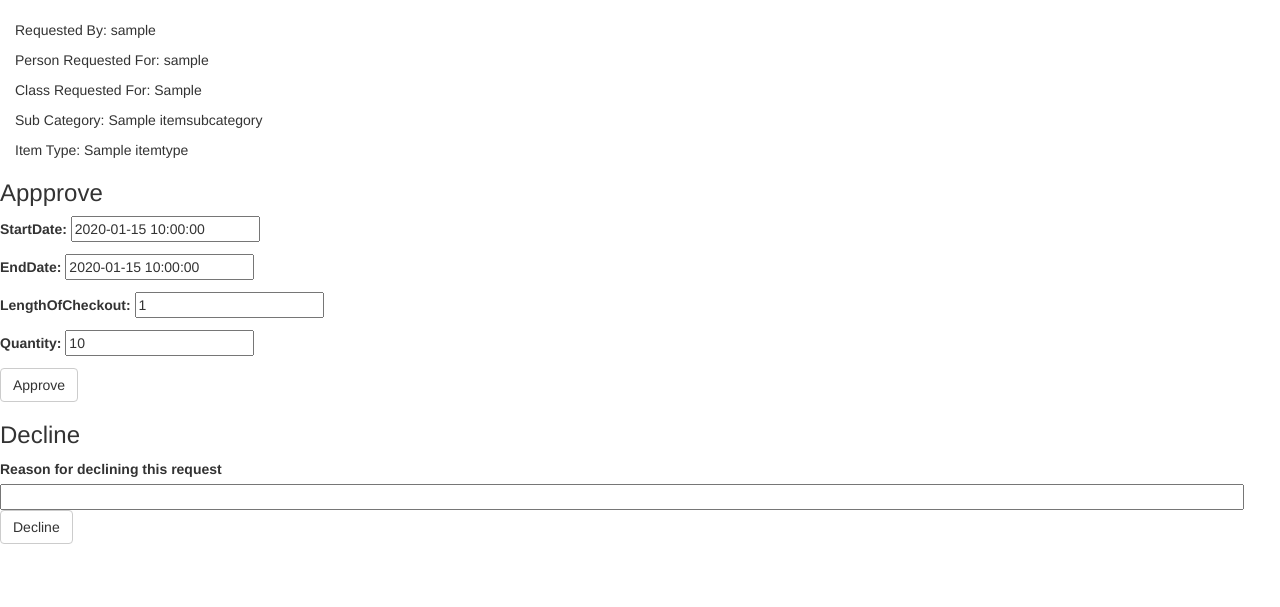
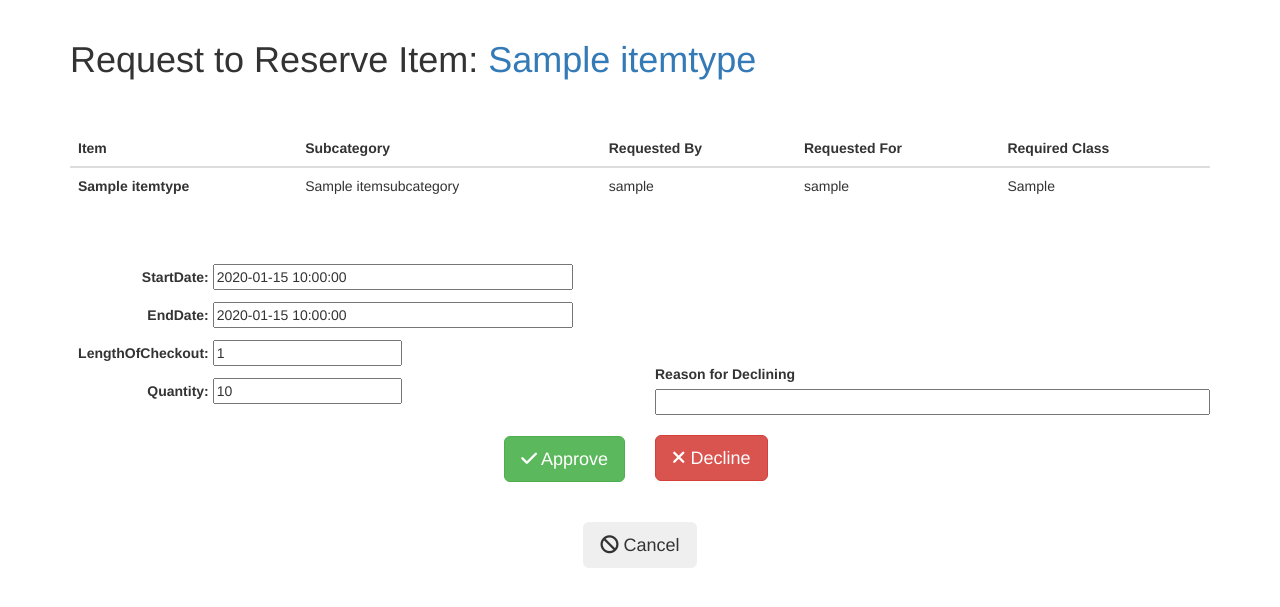
Before and after one commit to Awmusic12635/SeniorDev, a Django app: page /reservationRequest/edit/1 in a window 1280 px wide. Shown: the part 50-657 px from the top of the page. Run offline with Django 3.2, Linux system fonts and the light colour scheme; a user stored in the database is signed in; tables that the repository leaves empty hold one stand-in row (values such as "Sample post"); some libraries are stand-ins or nearby versions.

Commit message:
begin updating item detail styles

```diff
--- a/backend/static/css/style.css
+++ b/backend/static/css/style.css
@@ -14,7 +14,7 @@
 .navbar-brand img {
 	max-width: 125px;
 }
-#addItemButton, #reservedItemButton, #additemtypebutton {
+#addItemButton, #reservedItemButton, #additemtypebutton, #categoryButton {
   margin-top: 20px;
 }
 .tableHeader {
@@ -44,6 +44,9 @@
 .form-category button[type="submit"] {
 	margin-top: 20px;
 }
+.form-decline {
+	margin-top: 100px;
+}
 #subcategoryDiv {
 	margin-bottom: 20px;
 	margin-top: 20px;
--- a/backend/templates/addCategory.html
+++ b/backend/templates/addCategory.html
@@ -18,7 +18,7 @@
 	            {% csrf_token %}
 	            {{ form.as_p }}
 	            <div class="text-right">
-	            	<button type="submit" class="save btn btn-success"><i class="fa fa-floppy-o" aria-hidden="true"></i> Save Category</button>
+	            	<button type="submit" class="save btn btn-lg btn-success"><i class="fa fa-floppy-o" aria-hidden="true"></i> Save Category</button>
 	            </div>
 	        </form>
 	    </div>
--- a/backend/templates/addItem.html
+++ b/backend/templates/addItem.html
@@ -8,7 +8,7 @@
             {% csrf_token %}
             {{ form.as_p }}
             <div class="text-right">
-            	<button type="submit" class="save btn btn-default">Save</button>
+            	<button type="submit" class="save btn btn-lg btn-success">Save</button>
             </div>
         </form>
     </div>
--- a/backend/templates/addItemType.html
+++ b/backend/templates/addItemType.html
@@ -47,7 +47,7 @@
                 {% csrf_token %}
                 {{ form.as_p }}
                 <div class="text-right">
-                    <button id="additemtypebutton" type="submit" class="save btn btn-success"><i class="fa fa-floppy-o" aria-hidden="true"></i> Save Item</button>
+                    <button id="additemtypebutton" type="submit" class="save btn btn-lg btn-success"><i class="fa fa-floppy-o" aria-hidden="true"></i> Save Item</button>
                 </div>
             </form>
         </div>
--- a/backend/templates/addSubCategory.html
+++ b/backend/templates/addSubCategory.html
@@ -18,7 +18,7 @@
 	            {% csrf_token %}
 	            {{ form.as_p }}
 	            <div class="text-right">
-	            	<button type="submit" class="save btn btn-success"><i class="fa fa-floppy-o" aria-hidden="true"></i> Save</button>
+	            	<button type="submit" class="save btn btn-lg btn-success"><i class="fa fa-floppy-o" aria-hidden="true"></i> Save Subcategory</button>
 	            </div>
 	        </form>
 	    </div>
--- a/backend/templates/categoryList.html
+++ b/backend/templates/categoryList.html
@@ -14,6 +14,9 @@
         $('#addItemButton').on('click',function(){
             window.location="/category/add";
         });
+        $('#categoryButton').on('click',function(){
+            window.location="/item";
+        });
     });
 
 
@@ -24,6 +27,7 @@
             <h1>Categories</h1>
         </div>
         <div class="col-sm-6 text-right">
+            <button id='categoryButton' type="button" class="btn btn-warning btn-lg"><i class="fa fa-tasks" aria-hidden="true"></i> View All Items</button>
             <button id='addItemButton' type="button" class="btn btn-primary btn-lg"><i class="fa fa-plus" aria-hidden="true"></i> Add New Category</button>
         </div>
     </div>
--- a/backend/templates/editCategory.html
+++ b/backend/templates/editCategory.html
@@ -18,7 +18,7 @@
 	            {% csrf_token %}
 	            {{ form.as_p }}
 	            <div class="text-right">
-	            	<button type="submit" class="save btn btn-success"><i class="fa fa-floppy-o" aria-hidden="true"></i> Save Changes</button>
+	            	<button type="submit" class="save btn btn-lg btn-success"><i class="fa fa-floppy-o" aria-hidden="true"></i> Save Changes</button>
 	            </div>
 	        </form>
 	    </div>
--- a/backend/templates/editItem.html
+++ b/backend/templates/editItem.html
@@ -18,7 +18,7 @@
 	            {% csrf_token %}
 	            {{ form.as_p }}
 	            <div class="text-right">
-	            	<button type="submit" class="save btn btn-success"><i class="fa fa-floppy-o" aria-hidden="true"></i> Save Changes</button>
+	            	<button type="submit" class="save btn btn-lg btn-success"><i class="fa fa-floppy-o" aria-hidden="true"></i> Save Changes</button>
 	            </div>
 	        </form>
 	    </div>
--- a/backend/templates/editItemType.html
+++ b/backend/templates/editItemType.html
@@ -54,7 +54,7 @@
             {% csrf_token %}
             {{ form.as_p }}
             <div class="text-right">
-                <button type="submit" class="save btn btn-success"><i class="fa fa-floppy-o" aria-hidden="true"></i> Save Changes</button>
+                <button type="submit" class="save btn btn-lg btn-success"><i class="fa fa-floppy-o" aria-hidden="true"></i> Save Changes</button>
             </div>
         </form>
     </div>
--- a/backend/templates/editReservation.html
+++ b/backend/templates/editReservation.html
@@ -10,38 +10,81 @@
         $('.completeButton').on('click',function(){
             window.location="/checkout/complete";
         });
+        $('#cancelButton').on('click',function(){
+            window.location="../../reservation";
+        });
     });
 
 
 </script>
-
-<div style="margin: 15px;">
-    <p>Requested By: {{ request.requester }}</p>
-    <p>Person Requested For: {{ request.personRequestedFor }}</p>
-    <p>Class Requested For: {{ request.classRequestedFor }}</p>
-    <p>Sub Category: {{ request.itemSubCategoryID.subCategoryName }}</p>
-    <p>Item Type: {{ request.itemTypeID }}</p>
+<div class="container tableHeader">
+    <div class="row">
+        <div class="col-sm-8">
+            <h1>Request to Reserve Item: <a href="../../item/{{request.id}}">{{request.itemTypeID}}</a></h1>
+        </div>
+        <div class="col-sm-4">
 
         </div>
-
-    <h3>Appprove</h3>
+    </div>
+</div>
+<div class="container tableHeader">
+    <div class="row">
+        <div class="col-sm-12">
+            <table class="table">
+                <thead>
+                    <tr>
+                        <th>Item</th>
+                        <th>Subcategory</th>
+                        <th>Requested By</th>
+                        <th>Requested For</th>
+                        <th>Required Class</th>
+                    </tr>
+                </thead>
+                <tbody>
+                    <tr>
+                        <td><b>{{ request.itemTypeID }}</b></td>
+                        <td>{{ request.itemSubCategoryID.subCategoryName }}</td>
+                        <td>{{ request.requester }}</td>
+                        <td>{{ request.personRequestedFor }}</td>
+                        <td>{{ request.classRequestedFor }}</td>
+                    </tr>
+                </tbody>
+            </table>
+        </div>
+    </div>
+</div>
+<div class="container tableHeader">
+    <div class="row">
+        <div class="col-sm-6">
 
             <div>
-    <form action="" class="form-signin" method="post">
+                <form action="" class="form-category" method="post">
                     {% csrf_token %}
                     {{ form.as_p }}
-        <button type="submit" class="save btn btn-default">Approve</button>
+                    <div class="text-right">
+                        <button type="submit" class="save btn btn-lg btn-success"><i class="fa fa-check" aria-hidden="true"></i> Approve</button>
+                    </div>
                 </form>
             </div>
+        </div>
+        <div class="col-sm-6">
 
-
-    <h3>Decline</h3>
             <div>
-    <form action="/reservationRequest/decline/{{ request.id }}" class="form-signin" method="post">
+                <form action="/reservationRequest/decline/{{ request.id }}" class="form-category form-decline" method="post">
                     {% csrf_token %}
-        <label for="reason">Reason for declining this request</label>
-        <input name="reason" id ="reason" type="text" required size="150">
-        <button type="submit" class="save btn btn-default">Decline</button>
+                    <label for="reason">Reason for Declining</label>
+                    <input name="reason" id ="reason" type="text" required style="width: 100%">
+                    <button type="submit" class="save btn btn-lg btn-danger"><i class="fa fa-times" aria-hidden="true"></i> Decline</button>
                 </form>
             </div>
+        </div>
+    </div>
+</div>
+<div class="container">
+    <div class="row">
+        <div class="text-center">
+            <button class="save btn btn-lg" id="cancelButton"><i class="fa fa-ban" aria-hidden="true"></i> Cancel</button>
+        </div>
+    </div>
+</div>
 {% endblock %}
--- a/backend/templates/itemTypeList.html
+++ b/backend/templates/itemTypeList.html
@@ -14,6 +14,9 @@
         $('#addItemButton').on('click',function(){
             window.location="/item/add";
         });
+        $('#categoryButton').on('click',function(){
+            window.location="/category";
+        });
     });
 
 
@@ -24,6 +27,7 @@
             <h1>Items</h1>
         </div>
         <div class="col-sm-6 text-right">
+            <button id='categoryButton' type="button" class="btn btn-warning btn-lg"><i class="fa fa-tasks" aria-hidden="true"></i> View Categories</button>
             <button id='addItemButton' type="button" class="btn btn-primary btn-lg"><i class="fa fa-plus" aria-hidden="true"></i> Add New Item</button>
         </div>
     </div>
--- a/backend/templates/subCategoryDetailed.html
+++ b/backend/templates/subCategoryDetailed.html
@@ -30,7 +30,7 @@
     <div class="row">
         <div class="col-sm-12">
             <p>
-                Description: {{ subcategory.subcategoryDescription }} <br/>
+                {{ subcategory.subcategoryDescription }} <br/>
                 Default Checkout Length: {{ subcategory.defaultCheckoutLengthDays }} days
             </p>
         </div>
--- a/backend/templates/viewReservations.html
+++ b/backend/templates/viewReservations.html
@@ -12,6 +12,9 @@
         $('#addItemButton').on('click',function(){
             window.location="/reservationRequest/";
         });
+        $('#reservedItemButton').on('click',function(){
+            window.location="/reservationRequest/pending";
+        });
     });
 </script>
 <div class="container tableHeader">
@@ -20,7 +23,8 @@
             <h1>Reserved Items</h1>
         </div>
         <div class="col-sm-6 text-right">
-        <button id='addItemButton' type="button" class="btn btn-primary btn-lg"><i class="fa fa-plus" aria-hidden="true"></i> Request an Item</button>
+            <button id='reservedItemButton' type="button" class="btn btn-warning btn-lg"><i class="fa fa-gavel" aria-hidden="true"></i> Pending Items</button>
+            <button id='addItemButton' type="button" class="btn btn-primary btn-lg"><i class="fa fa-plus" aria-hidden="true"></i> Request an Item</button>
         </div>
     </div>
 </div>
```
Also changed, not shown: backend/templates/itemDetailed.html (+20 -25 lines), backend/templates/reserveItem.html (+29 -7 lines). Lines whose indentation alone changed are shown as unchanged.
